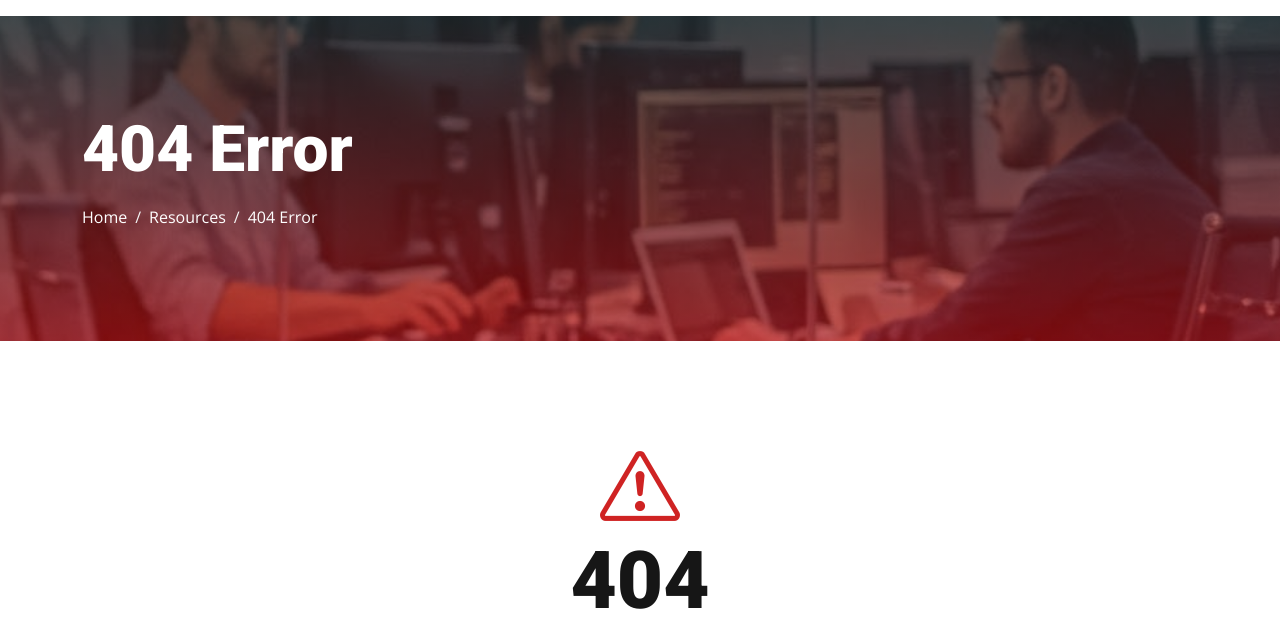
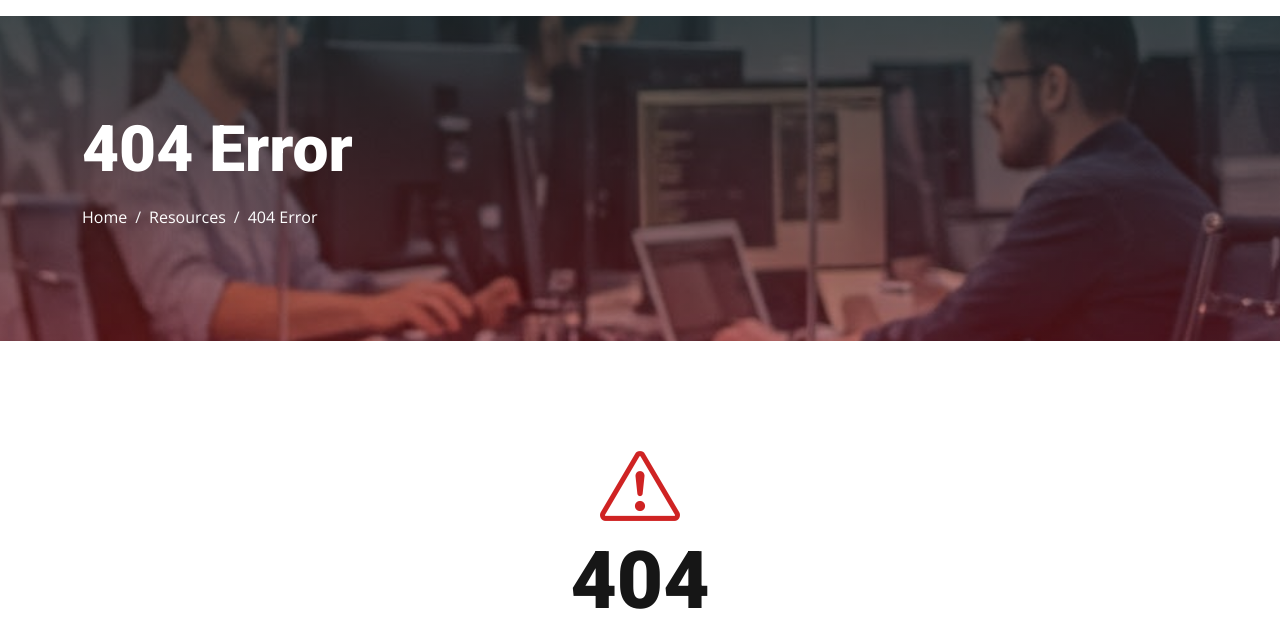
Before and after one commit to KyniskaOrg/MatisForce, a plain HTML site: page 404.html in a window 1280 px wide. Shown: the part 124-758 px from the top of the page. Drawn offline with nearby package versions, Linux system fonts and the light colour scheme.

Commit message:
fix page

```diff
--- a/css/style.css
+++ b/css/style.css
@@ -313,7 +313,7 @@
 }
 
 .page-header {
-  background: linear-gradient(rgba(36, 36, 36, 0.62), rgba(255, 0, 0, 0.467)),
+  background: linear-gradient(rgba(36, 36, 36, 0.62), rgba(255, 0, 0, 0.267)),
     url(../img/abut.png) center center no-repeat;
   background-size: cover;
 }
```
